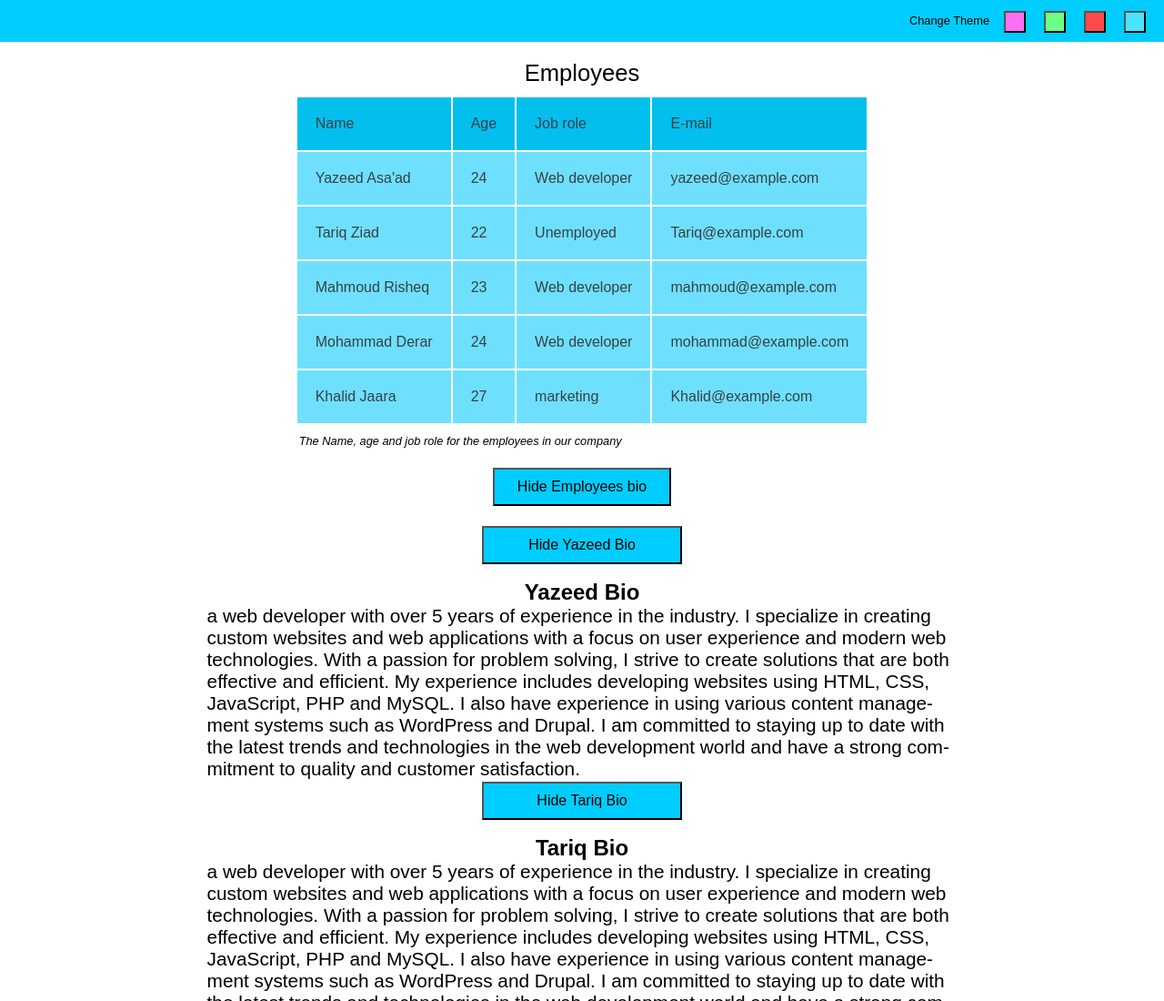
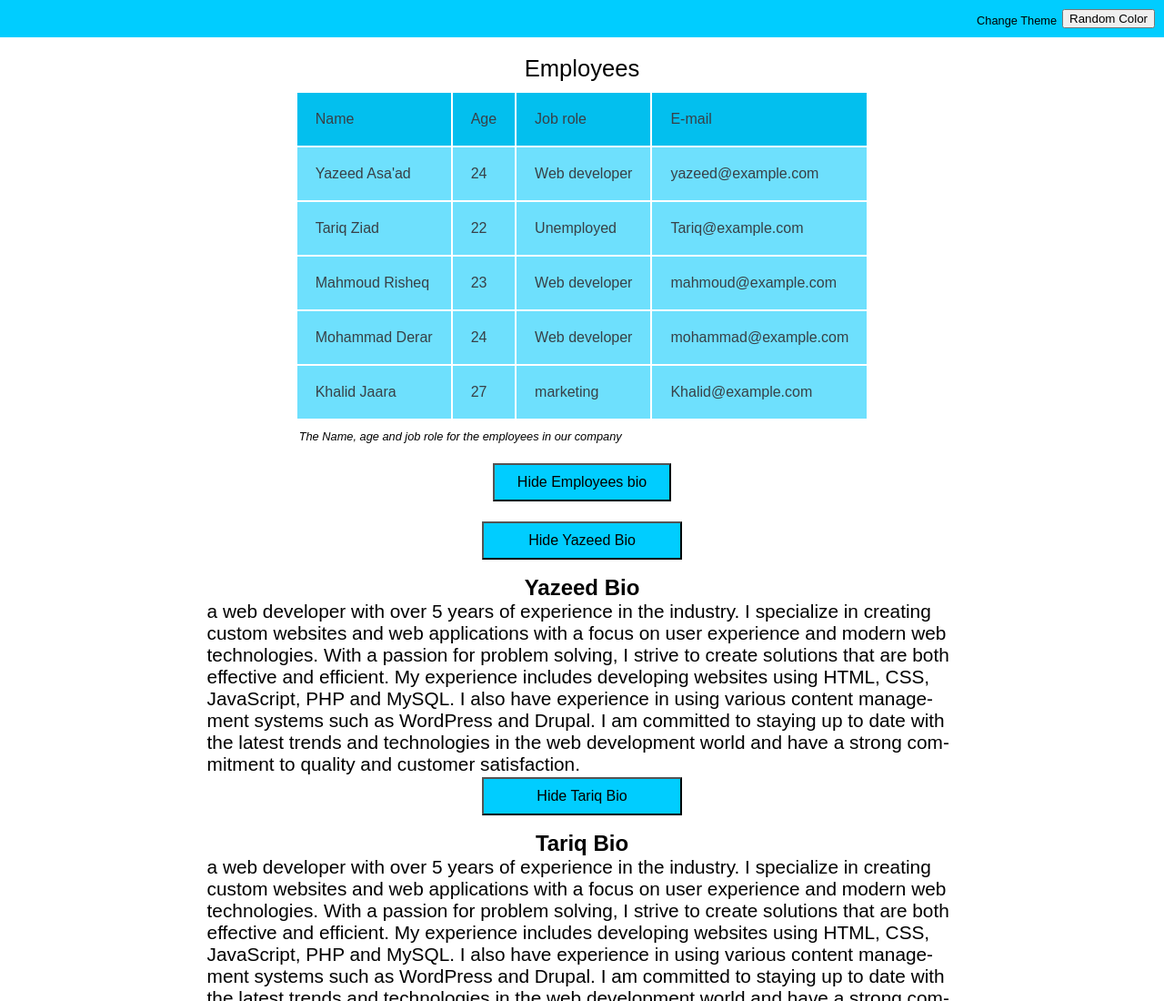
Before and after one commit to YazeedAsaad0/add-employees-JavaScript, a plain HTML site: page index.html in a window 1280 px wide. Shown: the top 1100 px of the page at 91% size. Drawn offline with Linux system fonts and the light colour scheme.

Commit message:
Update index.html

```diff
--- a/index.html
+++ b/index.html
@@ -11,10 +11,7 @@
       <div class="menu-bar">
         <ul>
           <li><button type="button" name="button" id="change-theme">Change Theme</button></li>
-          <li><button type="button" name="button" id="pink"></button></li>
-          <li><button type="button" name="button" id="green"></button></li>
-          <li><button type="button" name="button" id="red"></button></li>
-          <li><button type="button" name="button" id="blue"></button></li>
+          <li><button type="button" name="button" id="random">Random Color</button></li>
         </ul>
        </div>
     </nav>
```
